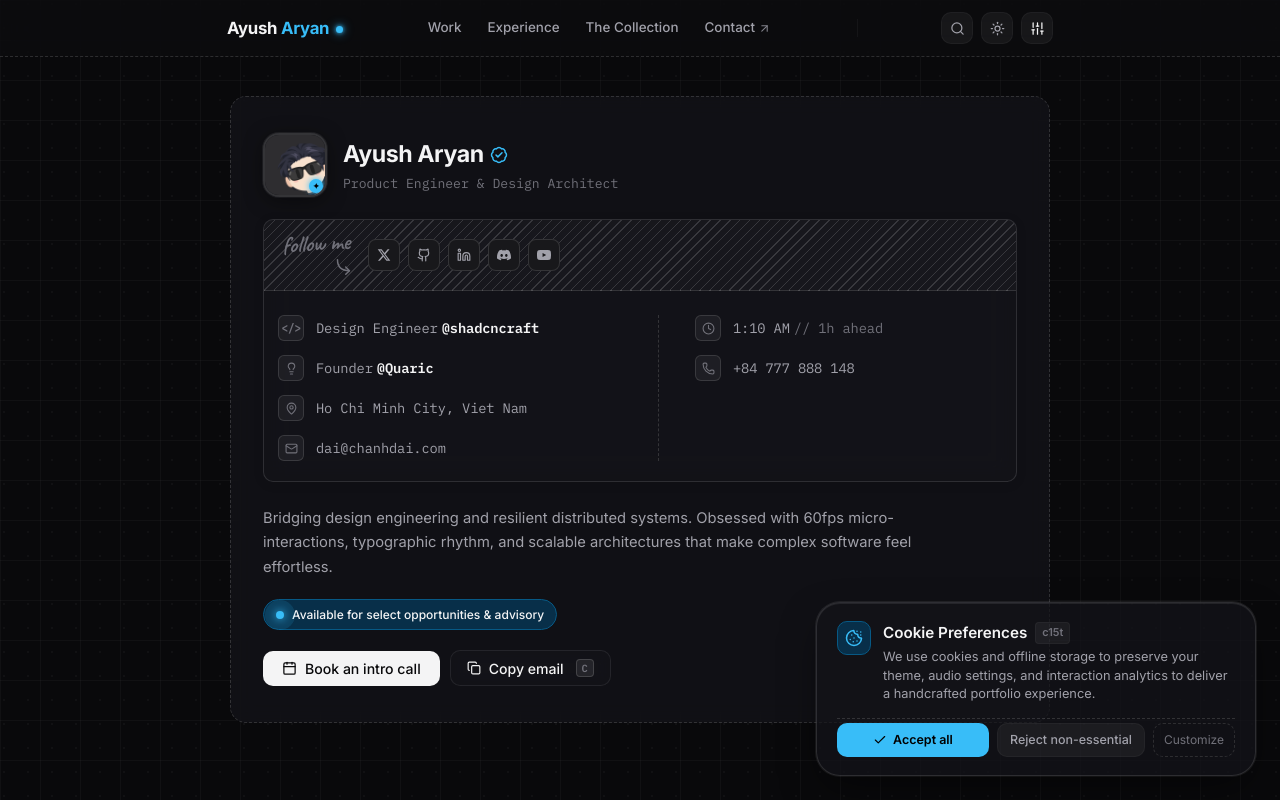
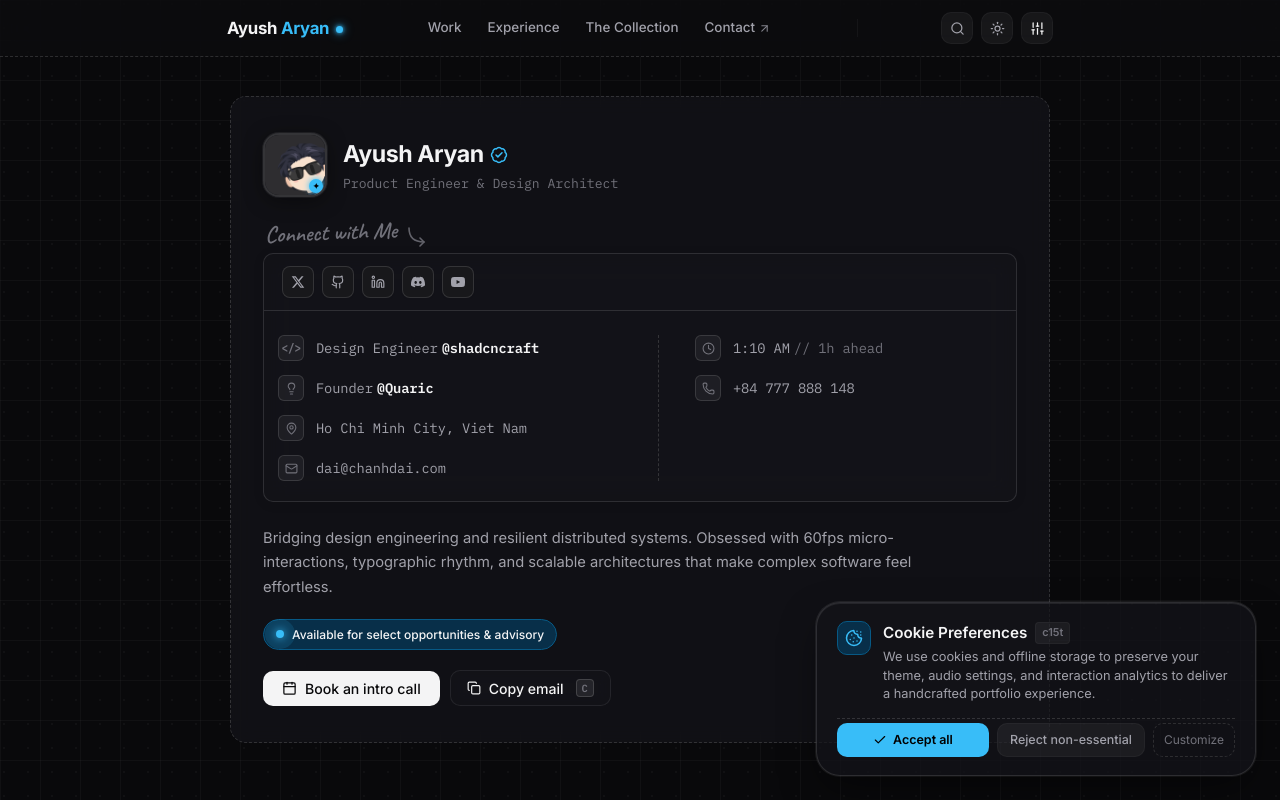
Before and after one commit to ayusharyaneth/Ayush, a React (Vite) app: page / in a window 1280 px wide. Shown: the top 800 px of the page. Built offline with nearby package versions, Linux system fonts and the light colour scheme.

Commit message:
Auto sync portfolio: 2026-10-13 22:04:06

```diff
--- a/src/components/HeroSection.css
+++ b/src/components/HeroSection.css
@@ -3,8 +3,52 @@
    Replicates the exact layout from chanhdai.com
    ========================================================================== */
 
+.chanh-connect-header {
+  margin-top: 24px;
+  margin-bottom: 8px;
+  display: flex;
+  align-items: center;
+  padding-left: 2px;
+  user-select: none;
+}
+
+.chanh-connect-tag {
+  display: inline-flex;
+  align-items: center;
+  gap: 8px;
+}
+
+.chanh-connect-text {
+  font-family: var(--font-family-hand), "Caveat", cursive, sans-serif;
+  font-size: 1.45rem;
+  font-weight: 600;
+  color: var(--text-muted);
+  line-height: 1;
+  letter-spacing: -0.01em;
+  transform: rotate(-2deg);
+  white-space: nowrap;
+}
+
+.chanh-connect-arrow {
+  color: var(--text-muted);
+  display: inline-block;
+  opacity: 0.85;
+  position: relative;
+  top: 3px;
+  transition: transform 0.2s ease, color 0.2s ease;
+}
+
+.chanh-connect-tag:hover .chanh-connect-arrow {
+  transform: translate(2px, 2px);
+  color: var(--text-primary);
+}
+
+.chanh-connect-tag:hover .chanh-connect-text {
+  color: var(--text-primary);
+}
+
 .chanh-hero-wrapper {
-  margin-top: 22px;
+  margin-top: 4px;
   margin-bottom: 24px;
   position: relative;
   display: flex;
@@ -18,59 +62,15 @@
   box-shadow: 0 2px 12px rgba(0, 0, 0, 0.08);
 }
 
-/* Top Strip with Hatching Accent, Handwritten 'follow me' & Social Icons */
+/* Top Strip: Clean, clear background with no hatch pattern */
 .chanh-top-strip {
   position: relative;
   display: flex;
   align-items: center;
   justify-content: flex-start;
   padding: 12px 18px;
-  background-image: repeating-linear-gradient(
-    -45deg,
-    transparent,
-    transparent 6px,
-    var(--border-dashed) 6px,
-    var(--border-dashed) 7px
-  );
+  background: transparent;
   border-bottom: 1px solid var(--border-line);
-  overflow: visible;
-}
-
-.theme-dark .chanh-top-strip {
-  background-color: rgba(255, 255, 255, 0.02);
-}
-
-.theme-light .chanh-top-strip {
-  background-color: rgba(0, 0, 0, 0.02);
-}
-
-/* Handwritten Cursive "follow me" with Curved Arrow */
-.chanh-follow-tag {
-  display: inline-flex;
-  flex-direction: column;
-  align-items: flex-end;
-  margin-right: 18px;
-  user-select: none;
-  position: relative;
-  line-height: 1;
-}
-
-.chanh-follow-text {
-  font-family: var(--font-family-hand), "Caveat", cursive, sans-serif;
-  font-size: 1.45rem;
-  font-weight: 600;
-  color: var(--text-muted);
-  line-height: 1;
-  letter-spacing: -0.01em;
-  transform: rotate(-3deg);
-  white-space: nowrap;
-}
-
-.chanh-follow-arrow {
-  color: var(--text-muted);
-  display: inline-block;
-  margin-top: 1px;
-  margin-right: -4px;
 }
 
 /* Social Buttons Row */
--- a/src/components/HeroSection.jsx
+++ b/src/components/HeroSection.jsx
@@ -215,29 +215,32 @@ export default function HeroSection({ personal, onCopyEmail, onBookCall }) {
             </div>
           </div>
 
-          {/* Chanh Dai Signature Hero Block (Replicates Reference Image 1) */}
-          <div className="chanh-hero-wrapper">
-            {/* Top Strip with Hatching, Handwritten "follow me", and Social Icons */}
-            <div className="chanh-top-strip">
-              <div className="chanh-follow-tag">
-                <span className="chanh-follow-text">follow me</span>
+          {/* Outside "Connect with Me" Handwritten Header */}
+          <div className="chanh-connect-header">
+            <div className="chanh-connect-tag">
+              <span className="chanh-connect-text">Connect with Me</span>
               <svg
-                  width="22"
-                  height="22"
+                width="24"
+                height="24"
                 viewBox="0 0 24 24"
                 fill="none"
                 stroke="currentColor"
                 strokeWidth="1.6"
                 strokeLinecap="round"
                 strokeLinejoin="round"
-                  className="chanh-follow-arrow"
+                className="chanh-connect-arrow"
                 aria-hidden="true"
               >
-                  <path d="M 6 4 C 6 13, 11 16, 19 16" />
-                  <path d="M 15 12 L 19 16 L 15 20" />
+                <path d="M 4 4 C 4 14, 10 18, 19 18" />
+                <path d="M 15 14 L 19 18 L 15 22" />
               </svg>
             </div>
+          </div>
 
+          {/* Chanh Dai Signature Hero Block */}
+          <div className="chanh-hero-wrapper">
+            {/* Top Social Row - Clean, clear background */}
+            <div className="chanh-top-strip">
               <div className="chanh-social-row">
                 {socialLinks.map((item) => {
                   const Icon = item.icon;
```
Lines whose indentation alone changed are shown as unchanged.
